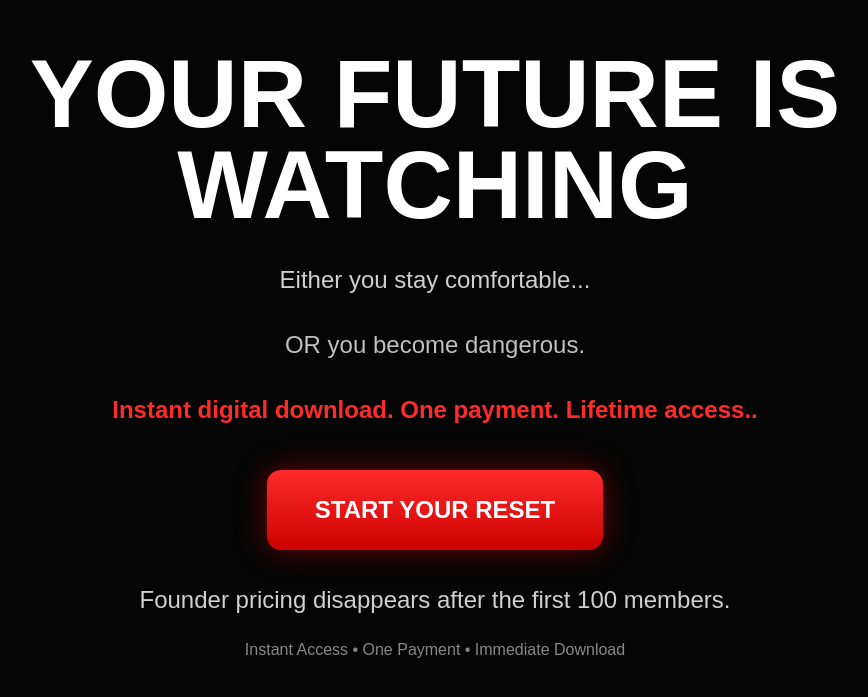
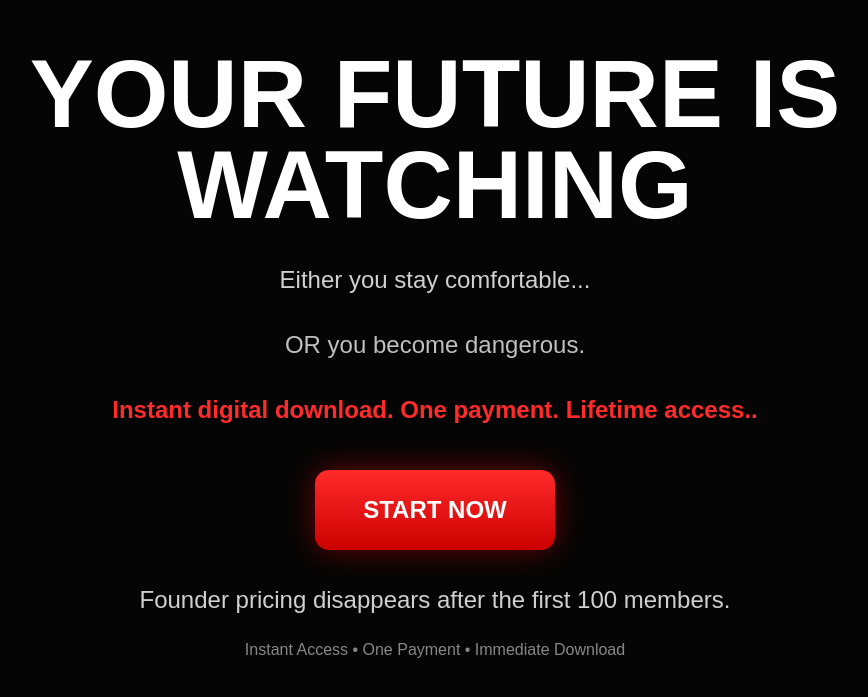
Before and after one commit to dupie2010-afk/Kill-the-Comfort, a React (Vite) app: page / in a window 1280 px wide. Shown: the part 6950-7647 px from the top of the page, without its empty margins (205-1073 px from the left). Built offline with nearby package versions, Linux system fonts and the light colour scheme.

Commit message:
Change button text from 'START YOUR RESET' to 'START NOW'

```diff
--- a/src/App.tsx
+++ b/src/App.tsx
@@ -321,7 +321,7 @@ export default function App() {
           rel="noopener noreferrer"
           className="cta-button big-button"
         >
-          START YOUR RESET
+          START NOW
         </a>
 
         <div className="bottom-note">
```
